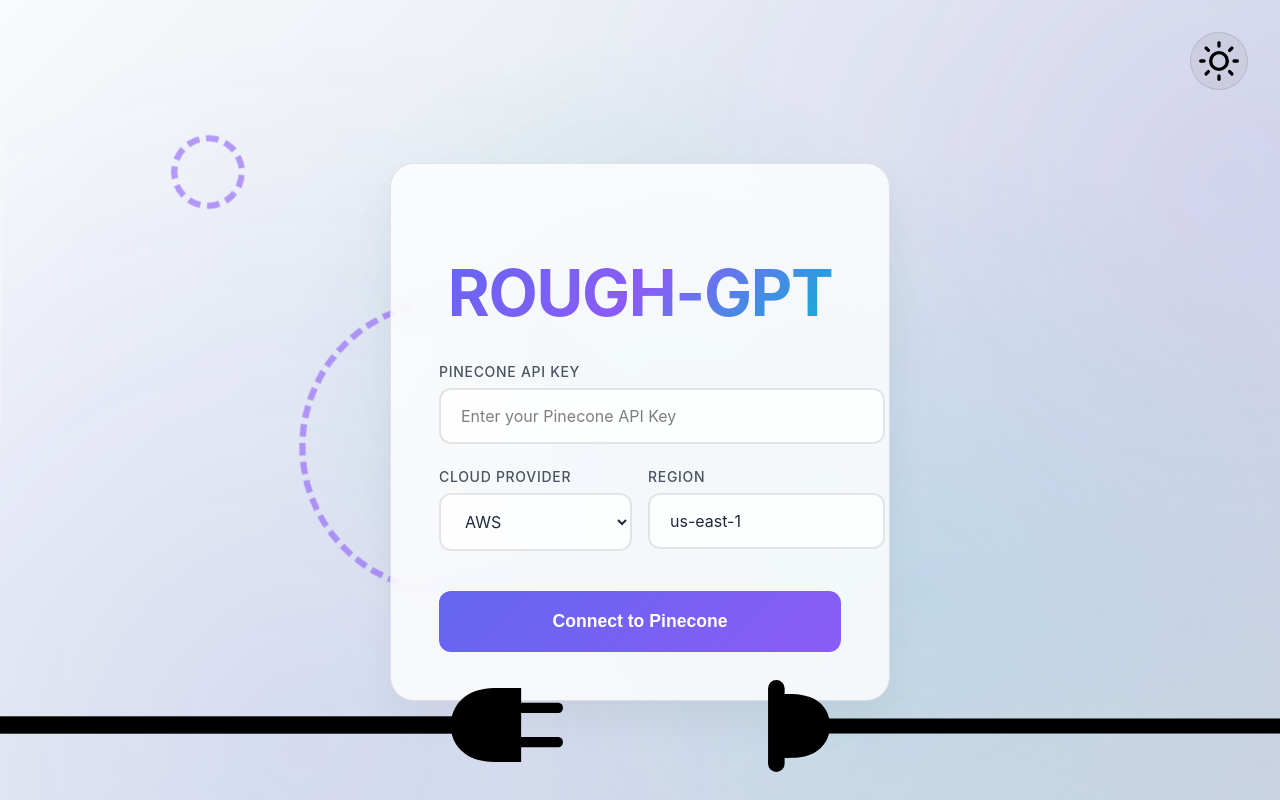
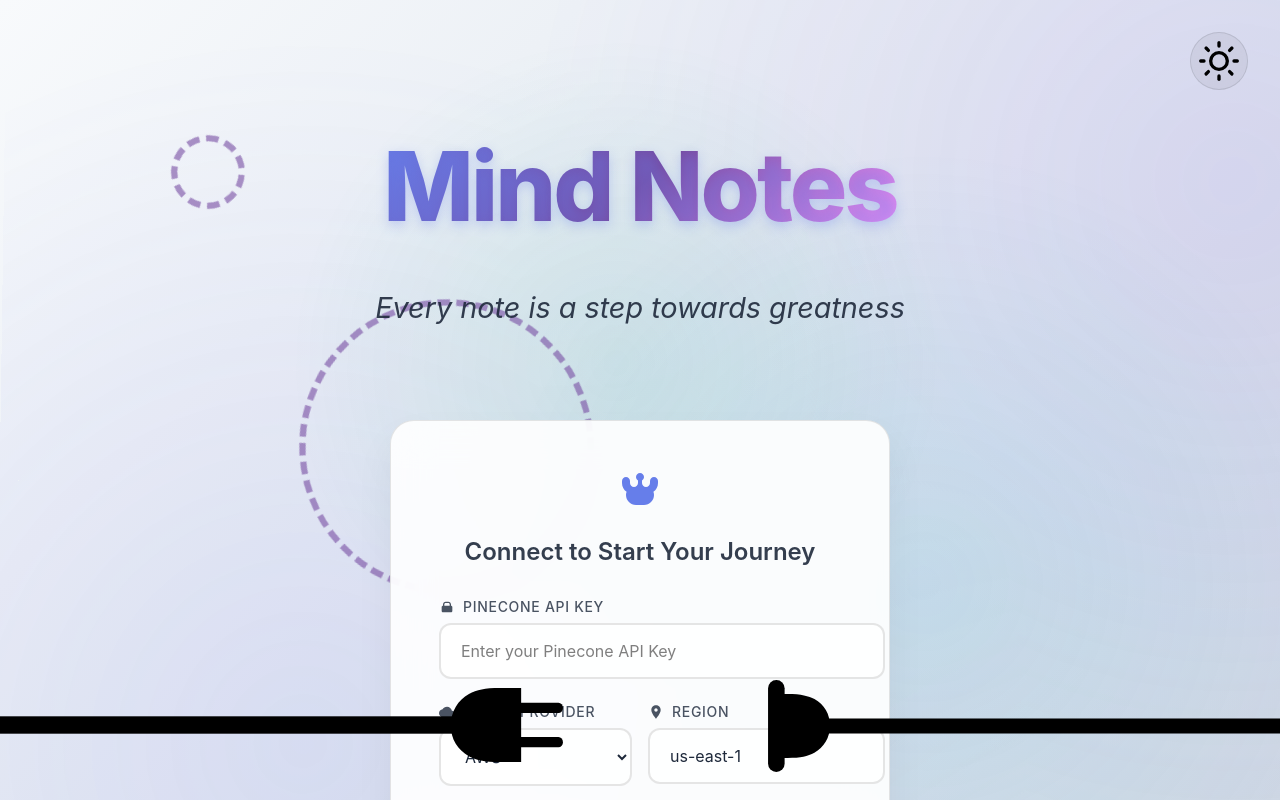
Before and after one commit to kaya1919/roughgptkv, a SvelteKit app: page / in a window 1280 px wide. Both pictures are taken after a click on the picture 1219 px from the left and 61 px from the top of the page. Shown: the top 800 px of the page. Built offline with nearby package versions, Linux system fonts and the light colour scheme.

Commit message:
Update page.js with Mind Notes branding
cgen-70f76dc0809d4651928a2a137a110544

```diff
--- a/src/routes/+page.js
+++ b/src/routes/+page.js
@@ -1,13 +1,6 @@
-
-// /** @type {import('./$types').PageLoad} */
-// export function load() {
-// 	return {
-// 			title: 'ROUGH-MAN'
-// 		};
-// }
 /** @type {import('./$types').PageLoad} */
 export function load() {
   return {
-    title: "ROUGH-GPT",
+    title: "Mind Notes",
   }
 }
--- a/src/routes/+page.svelte
+++ b/src/routes/+page.svelte
@@ -18,6 +18,20 @@
 	const animations = getContext('animations');
 	const theme = getContext('theme');
 
+	// Motivational quotes array
+	const quotes = [
+		"Unlock your mind, one note at a time",
+		"Transform thoughts into possibilities",
+		"Every note is a step towards greatness",
+		"Capture today, inspire tomorrow",
+		"Your ideas deserve a beautiful home",
+		"Organize your thoughts, organize your life",
+		"From scattered thoughts to focused action"
+	];
+
+	let currentQuote = $state(quotes[0]);
+	let quoteIndex = $state(0);
+
 	/**
 	 * @type {(HTMLSpanElement | undefined)[]}
 	 */
@@ -35,19 +49,36 @@
 		try {
 			const response = await fetch('/create-index', {
 				method: 'POST',
-				headers: { 'Content-Type': 'application/json' },
-				body: JSON.stringify({ apiKey: apiKeyValue, cloud: $cloud, region: $region })
+				headers: {
+					'Content-Type': 'application/json',
+					'Accept': 'application/json'
+				},
+				body: JSON.stringify({
+					apiKey: apiKeyValue.trim(),
+					cloud: $cloud,
+					region: $region
+				})
 			});
+
+			if (!response.ok) {
+				const errorData = await response.json();
+				throw new Error(errorData.error || `HTTP ${response.status}`);
+			}
 
 			const result = await response.json();
 			if (result.error) {
-				alert(result.error);
+				alert(`Connection failed: ${result.error}`);
 			} else {
-				localStorage.setItem('apiKey', apiKeyValue);
+				// Store credentials securely
+				localStorage.setItem('pinecone_api_key', apiKeyValue);
+				localStorage.setItem('pinecone_cloud', $cloud);
+				localStorage.setItem('pinecone_region', $region);
+				localStorage.setItem('connection_timestamp', Date.now().toString());
+
 				animations.connectAnimation();
 
 				setTimeout(() => {
-					goto('/new');
+					goto('/notes');
 					$landingPage = false;
 					for (let index = 0; index < ripples.length; index++) {
 						ripples[index]?.remove();
@@ -55,10 +86,16 @@
 				}, 500);
 			}
 		} catch (error) {
-			alert('Connection failed. Please try again.');
+			console.error('Connection error:', error);
+			alert(`Connection failed: ${error.message || 'Please check your configuration and try again.'}`);
 		} finally {
 			$isConnecting = false;
 		}
+	}
+
+	function rotateQuote() {
+		quoteIndex = (quoteIndex + 1) % quotes.length;
+		currentQuote = quotes[quoteIndex];
 	}
 
 	/**
@@ -82,12 +119,33 @@
 	}
 
 	onMount(() => {
-		if (localStorage.getItem('apiKey')) {
-			goto('/new');
-		} else {
+		// Check for existing connection
+		const storedApiKey = localStorage.getItem('pinecone_api_key');
+		const connectionTime = localStorage.getItem('connection_timestamp');
+
+		// Check if connection is recent (within 24 hours)
+		const isRecentConnection = connectionTime &&
+			(Date.now() - parseInt(connectionTime)) < 24 * 60 * 60 * 1000;
+
+		if (storedApiKey && isRecentConnection) {
+			goto('/notes');
+			return;
+		}
+
+		// Clear old connection data
+		if (storedApiKey && !isRecentConnection) {
+			localStorage.removeItem('pinecone_api_key');
+			localStorage.removeItem('pinecone_cloud');
+			localStorage.removeItem('pinecone_region');
+			localStorage.removeItem('connection_timestamp');
+		}
+
 		setTimeout(() => {
 			$showForm = true;
 		}, 300);
+
+		// Rotate quotes every 3 seconds
+		const quoteInterval = setInterval(rotateQuote, 3000);
 
 		document.getElementById('pcKey')?.addEventListener('keypress', async (ev) => {
 			if (ev.code == 'Enter') await createIndex();
@@ -97,17 +155,43 @@
 		setTimeout(() => {
 			ripples.push(createRipple(7.5, 7.5));
 		}, 1500);
-		}
+
+		return () => {
+			clearInterval(quoteInterval);
+		};
 	});
 </script>
+
+<div class="landing-container">
+	<!-- Hero Section with Quote -->
+	<div class="hero-section" in:fade={{ duration: 800 }}>
+		<div class="brand-container" in:fly={{ y: -50, duration: 1000, delay: 200 }}>
+			<h1 class="brand-title">{data.title}</h1>
+			<div class="quote-container">
+				<p class="motivational-quote" key={currentQuote}>
+					{currentQuote}
+				</p>
+			</div>
+		</div>
+	</div>
 
 	{#if $showForm}
 		<div class="connection-container" in:fade={{ duration: 600, delay: 200 }}>
 			<div class="connection-form" in:fly={{ y: 50, duration: 800, easing: elasticOut }}>
-			<h1 in:slide={{ duration: 600, delay: 400 }}>{data.title}</h1>
+				<div class="form-header">
+					<svg class="brain-icon" viewBox="0 0 24 24" fill="none" xmlns="http://www.w3.org/2000/svg">
+						<path d="M12 2C13.1 2 14 2.9 14 4C14 4.74 13.6 5.39 13 5.73V7C13 8.1 13.9 9 15 9C16.1 9 17 8.1 17 7V6C17 4.9 17.9 4 19 4C20.1 4 21 4.9 21 6V7C21 8.86 20.11 10.5 18.7 11.35C18.89 11.88 19 12.43 19 13C19 15.76 16.76 18 14 18H10C7.24 18 5 15.76 5 13C5 12.43 5.11 11.88 5.3 11.35C3.89 10.5 3 8.86 3 7V6C3 4.9 3.9 4 5 4C6.1 4 7 4.9 7 6V7C7 8.1 7.9 9 9 9C10.1 9 11 8.1 11 7V5.73C10.4 5.39 10 4.74 10 4C10 2.9 10.9 2 12 2Z" fill="currentColor"/>
+					</svg>
+					<h2>Connect to Start Your Journey</h2>
+				</div>
 
 				<div class="form-group" in:fly={{ x: -30, duration: 500, delay: 600 }}>
-				<label for="pcKey">Pinecone API Key</label>
+					<label for="pcKey">
+						<svg class="icon" viewBox="0 0 24 24" fill="none" xmlns="http://www.w3.org/2000/svg">
+							<path d="M6 10V8C6 5.79 7.79 4 10 4H14C16.21 4 18 5.79 18 8V10C19.1 10 20 10.9 20 12V18C20 19.1 19.1 20 18 20H6C4.9 20 4 19.1 4 18V12C4 10.9 4.9 10 6 10ZM8 8V10H16V8C16 6.9 15.1 6 14 6H10C8.9 6 8 6.9 8 8Z" fill="currentColor"/>
+						</svg>
+						Pinecone API Key
+					</label>
 					<input
 						id="pcKey"
 						type="password"
@@ -115,12 +199,18 @@
 						maxlength="200"
 						bind:value={$apiKey}
 						disabled={$isConnecting}
+						class="main-input"
 					/>
 				</div>
 
 				<div class="form-row">
 					<div class="form-group" in:fly={{ x: -30, duration: 500, delay: 700 }}>
-					<label for="cloud">Cloud Provider</label>
+						<label for="cloud">
+							<svg class="icon" viewBox="0 0 24 24" fill="none" xmlns="http://www.w3.org/2000/svg">
+								<path d="M19.35 10.04C18.67 6.59 15.64 4 12 4C9.11 4 6.6 5.64 5.35 8.04C2.34 8.36 0 10.91 0 14C0 17.31 2.69 20 6 20H19C21.76 20 24 17.76 24 15C24 12.36 21.95 10.22 19.35 10.04Z" fill="currentColor"/>
+							</svg>
+							Cloud Provider
+						</label>
 						<select id="cloud" bind:value={$cloud} disabled={$isConnecting}>
 							<option value="aws">AWS</option>
 							<option value="gcp">Google Cloud</option>
@@ -129,7 +219,12 @@
 					</div>
 
 					<div class="form-group" in:fly={{ x: 30, duration: 500, delay: 700 }}>
-					<label for="region">Region</label>
+						<label for="region">
+							<svg class="icon" viewBox="0 0 24 24" fill="none" xmlns="http://www.w3.org/2000/svg">
+								<path d="M12 2C8.13 2 5 5.13 5 9C5 14.25 12 22 12 22S19 14.25 19 9C19 5.13 15.87 2 12 2ZM12 11.5C10.62 11.5 9.5 10.38 9.5 9S10.62 6.5 12 6.5S14.5 7.62 14.5 9S13.38 11.5 12 11.5Z" fill="currentColor"/>
+							</svg>
+							Region
+						</label>
 						<input
 							id="region"
 							type="text"
@@ -152,20 +247,100 @@
 						<span class="spinner"></span>
 						Connecting...
 					{:else}
-					Connect to Pinecone
+						<svg class="icon" viewBox="0 0 24 24" fill="none" xmlns="http://www.w3.org/2000/svg">
+							<path d="M8 5V7C8 8.1 8.9 9 10 9H14C15.1 9 16 8.1 16 7V5C16 3.9 15.1 3 14 3H10C8.9 3 8 3.9 8 5ZM18 9H16V7C16 5.9 15.1 5 14 5H10C8.9 5 8 5.9 8 7V9H6C4.9 9 4 9.9 4 11V19C4 20.1 4.9 21 6 21H18C19.1 21 20 20.1 20 19V11C20 9.9 19.1 9 18 9Z" fill="currentColor"/>
+						</svg>
+						Connect to Mind Notes
 					{/if}
 				</button>
+
+				<div class="help-text" in:fade={{ duration: 400, delay: 1000 }}>
+					<p>
+						<svg class="icon small" viewBox="0 0 24 24" fill="none" xmlns="http://www.w3.org/2000/svg">
+							<path d="M12 2C6.48 2 2 6.48 2 12S6.48 22 12 22S22 17.52 22 12S17.52 2 12 2ZM13 17H11V11H13V17ZM13 9H11V7H13V9Z" fill="currentColor"/>
+						</svg>
+						Get your API key from the
+						<a href="https://app.pinecone.io" target="_blank" rel="noopener noreferrer">
+							Pinecone Console
+						</a>
+					</p>
+				</div>
 			</div>
 		</div>
 	{/if}
+</div>
 
 <style>
-	/* Modern connection form with glassmorphism */
+	.landing-container {
+		width: 100%;
+		min-height: 100vh;
+		display: flex;
+		flex-direction: column;
+		align-items: center;
+		justify-content: center;
+		padding: 2rem;
+		position: relative;
+	}
+
+	.hero-section {
+		text-align: center;
+		margin-bottom: 3rem;
+		z-index: 2;
+	}
+
+	.brand-container {
+		max-width: 800px;
+		margin: 0 auto;
+	}
+
+	.brand-title {
+		font-size: clamp(3rem, 8vw, 6rem);
+		font-weight: 800;
+		margin-bottom: 1rem;
+		background: linear-gradient(135deg, #667eea 0%, #764ba2 50%, #f093fb 100%);
+		-webkit-background-clip: text;
+		-webkit-text-fill-color: transparent;
+		background-clip: text;
+		letter-spacing: -0.03em;
+		text-shadow: 0 4px 12px rgba(102, 126, 234, 0.3);
+	}
+
+	.quote-container {
+		margin: 2rem 0;
+		min-height: 4rem;
+		display: flex;
+		align-items: center;
+		justify-content: center;
+	}
+
+	.motivational-quote {
+		font-size: clamp(1.2rem, 3vw, 1.8rem);
+		font-weight: 400;
+		opacity: 0.9;
+		font-style: italic;
+		margin: 0;
+		text-align: center;
+		line-height: 1.4;
+		animation: fadeInUp 0.6s ease-out;
+	}
+
+	@keyframes fadeInUp {
+		from {
+			opacity: 0;
+			transform: translateY(20px);
+		}
+		to {
+			opacity: 0.9;
+			transform: translateY(0);
+		}
+	}
+
+	/* Modern connection form with enhanced styling */
 	.connection-container {
 		width: 100%;
 		max-width: 500px;
 		margin: 0 auto;
-		padding: 2rem;
+		z-index: 2;
 	}
 
 	.connection-form {
@@ -175,24 +350,32 @@
 		border-radius: 24px;
 		padding: 3rem;
 		box-shadow: 0 20px 40px rgba(0, 0, 0, 0.1);
+		transition: all 0.3s ease;
 	}
 
 	:global(body.light-mode) .connection-form {
-		background: rgba(255, 255, 255, 0.8);
+		background: rgba(255, 255, 255, 0.9);
 		border: 1px solid rgba(0, 0, 0, 0.1);
 		box-shadow: 0 20px 40px rgba(0, 0, 0, 0.05);
 	}
 
-	h1 {
-		font-size: clamp(2.5rem, 6vw, 4rem);
-		font-weight: 700;
+	.form-header {
 		text-align: center;
 		margin-bottom: 2rem;
-		background: linear-gradient(135deg, #6366f1, #8b5cf6, #06b6d4);
-		-webkit-background-clip: text;
-		-webkit-text-fill-color: transparent;
-		background-clip: text;
-		letter-spacing: -0.02em;
+	}
+
+	.brain-icon {
+		width: 3rem;
+		height: 3rem;
+		margin-bottom: 1rem;
+		color: #667eea;
+	}
+
+	.form-header h2 {
+		font-size: 1.5rem;
+		font-weight: 600;
+		margin: 0;
+		opacity: 0.9;
 	}
 
 	.form-group {
@@ -206,13 +389,26 @@
 	}
 
 	label {
-		display: block;
+		display: flex;
+		align-items: center;
+		gap: 0.5rem;
 		margin-bottom: 0.5rem;
 		font-weight: 500;
 		font-size: 0.875rem;
 		text-transform: uppercase;
 		letter-spacing: 0.05em;
 		opacity: 0.8;
+	}
+
+	.icon {
+		width: 1rem;
+		height: 1rem;
+		flex-shrink: 0;
+	}
+
+	.icon.small {
+		width: 0.875rem;
+		height: 0.875rem;
 	}
 
 	input, select {
@@ -235,10 +431,10 @@
 
 	input:focus, select:focus {
 		outline: none;
-		border-color: #6366f1;
-		background: rgba(99, 102, 241, 0.1);
+		border-color: #667eea;
+		background: rgba(102, 126, 234, 0.1);
 		transform: translateY(-2px);
-		box-shadow: 0 10px 25px rgba(99, 102, 241, 0.2);
+		box-shadow: 0 10px 25px rgba(102, 126, 234, 0.2);
 	}
 
 	input::placeholder {
@@ -254,7 +450,7 @@
 		cursor: not-allowed;
 	}
 
-	/* Enhanced connect button with animations */
+	/* Enhanced connect button */
 	.connect-button {
 		width: 100%;
 		padding: 1.25rem 2rem;
@@ -262,7 +458,7 @@
 		font-weight: 600;
 		border: none;
 		border-radius: 12px;
-		background: linear-gradient(135deg, #6366f1, #8b5cf6);
+		background: linear-gradient(135deg, #667eea, #764ba2);
 		color: white;
 		cursor: pointer;
 		transition: all 0.3s cubic-bezier(0.4, 0, 0.2, 1);
@@ -277,8 +473,8 @@
 
 	.connect-button:hover:not(:disabled) {
 		transform: translateY(-3px);
-		box-shadow: 0 15px 35px rgba(99, 102, 241, 0.4);
-		background: linear-gradient(135deg, #5855eb, #7c3aed);
+		box-shadow: 0 15px 35px rgba(102, 126, 234, 0.4);
+		background: linear-gradient(135deg, #5a67d8, #6b46c1);
 	}
 
 	.connect-button:active:not(:disabled) {
@@ -303,14 +499,42 @@
 		to { transform: rotate(360deg); }
 	}
 
+	.help-text {
+		margin-top: 2rem;
+		text-align: center;
+		font-size: 0.875rem;
+		opacity: 0.7;
+	}
+
+	.help-text p {
+		margin: 0;
+		display: flex;
+		align-items: center;
+		justify-content: center;
+		gap: 0.5rem;
+		flex-wrap: wrap;
+	}
+
+	.help-text a {
+		color: #667eea;
+		text-decoration: none;
+		font-weight: 500;
+		transition: all 0.3s ease;
+	}
+
+	.help-text a:hover {
+		color: #5a67d8;
+		text-decoration: underline;
+	}
+
 	/* Enhanced ripple effects */
 	:global(.ripple) {
 		position: fixed;
 		width: 20px;
 		height: 20px;
-		z-index: -1;
+		z-index: 1;
 		background: rgba(26, 24, 24, 0);
-		border: 1.5vw dashed #6366f1;
+		border: 1.5vw dashed #667eea;
 		border-radius: 50%;
 		transform: scale(0);
 		animation:
@@ -319,7 +543,7 @@
 	}
 
 	:global(body.light-mode) :global(.ripple) {
-		border-color: #8b5cf6;
+		border-color: #764ba2;
 	}
 
 	@keyframes ripple-effect {
@@ -340,7 +564,7 @@
 
 	/* Responsive design */
 	@media (max-width: 768px) {
-		.connection-container {
+		.landing-container {
 			padding: 1rem;
 		}
 
@@ -352,8 +576,13 @@
 			grid-template-columns: 1fr;
 		}
 
-		h1 {
-			font-size: 2.5rem;
+		.brand-title {
+			font-size: 3rem;
+		}
+
+		.help-text p {
+			flex-direction: column;
+			gap: 0.25rem;
 		}
 	}
 
@@ -366,5 +595,9 @@
 		:global(.ripple) {
 			animation: none;
 		}
+
+		.motivational-quote {
+			animation: none;
+		}
 	}
 </style>
```
Lines whose indentation alone changed are shown as unchanged.
